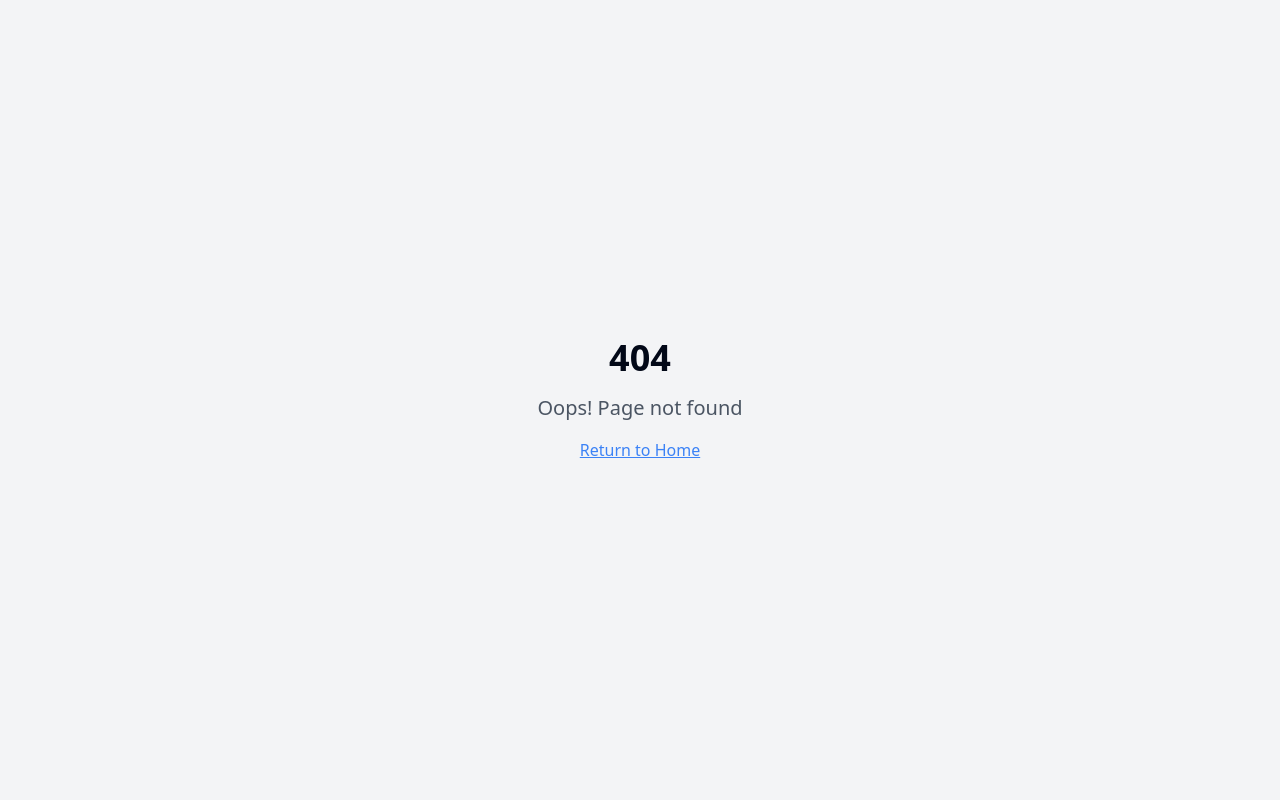
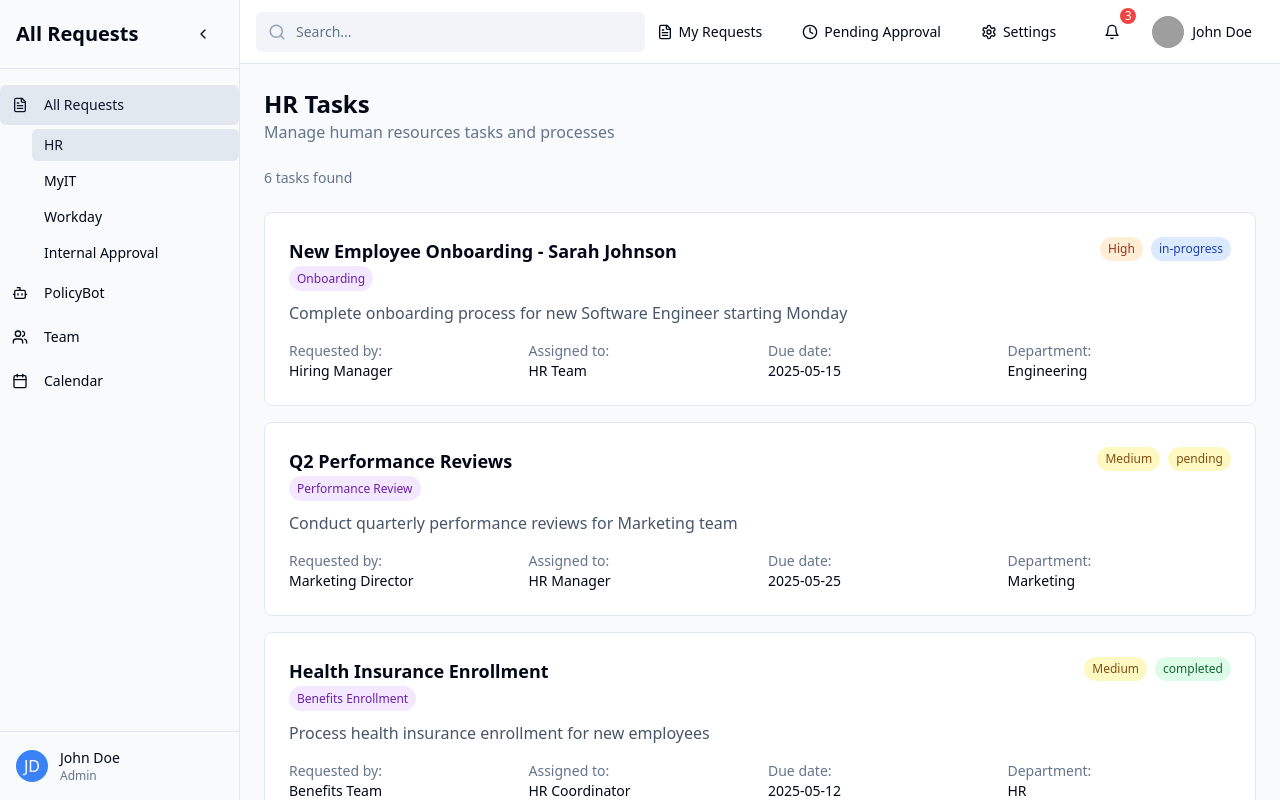
Before and after one commit to gqxcd/approval-flow-dashboard, a React (Vite) app: page /hr in a window 1280 px wide. Before the commit this address had no page. Built offline with nearby package versions, Linux system fonts and the light colour scheme; grey boxes are pictures that could not be loaded.

Commit message:
Add HR tasks and HR menu item
-   Created mock data file for HR tasks.
-   Created HR page.
-   Added HR menu item to the left sidebar.

```diff
--- a/src/App.tsx
+++ b/src/App.tsx
@@ -9,6 +9,7 @@ import NotFound from "./pages/NotFound";
 import InternalApproval from "./pages/InternalApproval";
 import PolicyBotPage from "./pages/PolicyBot";
 import MyItPage from "./pages/MyItPage";
+import HrPage from "./pages/HrPage";
 
 const queryClient = new QueryClient();
 
@@ -20,6 +21,7 @@ const App = () => (
       <BrowserRouter>
         <Routes>
           <Route path="/" element={<Index />} />
+          <Route path="/hr" element={<HrPage />} />
           <Route path="/myit" element={<MyItPage />} />
           <Route path="/internal-approval" element={<InternalApproval />} />
           <Route path="/policy-bot" element={<PolicyBotPage />} />
--- /dev/null
+++ b/src/data/mockHrTasks.ts
@@ -0,0 +1,106 @@
+export interface HrTask {
+  id: string;
+  taskType: 'Onboarding' | 'Performance Review' | 'Benefits Enrollment' | 'Policy Update' | 'Training' | 'Offboarding';
+  title: string;
+  description: string;
+  priority: 'Low' | 'Medium' | 'High' | 'Critical';
+  status: 'pending' | 'in-progress' | 'completed' | 'rejected';
+  requestedBy: string;
+  assignedTo: string;
+  dateCreated: string;
+  dueDate: string;
+  department: string;
+}
+
+const mockHrTasksData: HrTask[] = [
+  {
+    id: 'HR-001',
+    taskType: 'Onboarding',
+    title: 'New Employee Onboarding - Sarah Johnson',
+    description: 'Complete onboarding process for new Software Engineer starting Monday',
+    priority: 'High',
+    status: 'in-progress',
+    requestedBy: 'Hiring Manager',
+    assignedTo: 'HR Team',
+    dateCreated: '2025-05-10',
+    dueDate: '2025-05-15',
+    department: 'Engineering'
+  },
+  {
+    id: 'HR-002',
+    taskType: 'Performance Review',
+    title: 'Q2 Performance Reviews',
+    description: 'Conduct quarterly performance reviews for Marketing team',
+    priority: 'Medium',
+    status: 'pending',
+    requestedBy: 'Marketing Director',
+    assignedTo: 'HR Manager',
+    dateCreated: '2025-05-08',
+    dueDate: '2025-05-25',
+    department: 'Marketing'
+  },
+  {
+    id: 'HR-003',
+    taskType: 'Benefits Enrollment',
+    title: 'Health Insurance Enrollment',
+    description: 'Process health insurance enrollment for new employees',
+    priority: 'Medium',
+    status: 'completed',
+    requestedBy: 'Benefits Team',
+    assignedTo: 'HR Coordinator',
+    dateCreated: '2025-05-05',
+    dueDate: '2025-05-12',
+    department: 'HR'
+  },
+  {
+    id: 'HR-004',
+    taskType: 'Policy Update',
+    title: 'Remote Work Policy Revision',
+    description: 'Update remote work policy based on recent company changes',
+    priority: 'Low',
+    status: 'pending',
+    requestedBy: 'Executive Team',
+    assignedTo: 'HR Director',
+    dateCreated: '2025-05-07',
+    dueDate: '2025-05-30',
+    department: 'HR'
+  },
+  {
+    id: 'HR-005',
+    taskType: 'Training',
+    title: 'Diversity & Inclusion Workshop',
+    description: 'Organize mandatory D&I training for all staff members',
+    priority: 'High',
+    status: 'in-progress',
+    requestedBy: 'CEO',
+    assignedTo: 'Training Team',
+    dateCreated: '2025-05-09',
+    dueDate: '2025-05-20',
+    department: 'All Departments'
+  },
+  {
+    id: 'HR-006',
+    taskType: 'Offboarding',
+    title: 'Employee Exit Process - Mike Chen',
+    description: 'Complete offboarding checklist for departing employee',
+    priority: 'Medium',
+    status: 'in-progress',
+    requestedBy: 'Department Manager',
+    assignedTo: 'HR Specialist',
+    dateCreated: '2025-05-11',
+    dueDate: '2025-05-18',
+    department: 'Sales'
+  }
+];
+
+// Simulate API call with async/await
+export const fetchHrTasks = async (): Promise<HrTask[]> => {
+  // Simulate network delay
+  await new Promise(resolve => setTimeout(resolve, 400));
+
+  console.log('Fetching HR tasks from mock API...');
+  return mockHrTasksData;
+};
+
+// Keep the original export for backward compatibility
+export const mockHrTasks = mockHrTasksData;
--- /dev/null
+++ b/src/pages/HrPage.tsx
@@ -0,0 +1,112 @@
+
+import React, { useState, useEffect } from 'react';
+import MainLayout from '@/components/layout/MainLayout';
+import { fetchHrTasks, HrTask } from '@/data/mockHrTasks';
+
+const HrPage = () => {
+  const [hrTasks, setHrTasks] = useState<HrTask[]>([]);
+  const [isLoading, setIsLoading] = useState(true);
+
+  useEffect(() => {
+    const loadTasks = async () => {
+      try {
+        setIsLoading(true);
+        console.log('Loading HR tasks...');
+
+        const hrData = await fetchHrTasks();
+
+        setHrTasks(hrData);
+        console.log('HR tasks loaded successfully:', hrData.length, 'tasks');
+      } catch (error) {
+        console.error('Error loading HR tasks:', error);
+      } finally {
+        setIsLoading(false);
+      }
+    };
+
+    loadTasks();
+  }, []);
+
+  if (isLoading) {
+    return (
+      <MainLayout>
+        <div className="mb-6">
+          <h1 className="text-2xl font-bold">HR Tasks</h1>
+          <p className="text-slate-500">Manage human resources tasks and processes</p>
+        </div>
+        <div className="flex justify-center items-center h-64">
+          <div className="text-slate-500">Loading...</div>
+        </div>
+      </MainLayout>
+    );
+  }
+
+  return (
+    <MainLayout>
+      <div className="mb-6">
+        <h1 className="text-2xl font-bold">HR Tasks</h1>
+        <p className="text-slate-500">Manage human resources tasks and processes</p>
+      </div>
+
+      <div className="space-y-6">
+        <div className="text-sm text-slate-500">
+          {hrTasks.length} task{hrTasks.length !== 1 ? 's' : ''} found
+        </div>
+
+        <div className="grid gap-4">
+          {hrTasks.map((task) => (
+            <div key={task.id} className="bg-white border border-slate-200 rounded-lg p-6">
+              <div className="flex justify-between items-start mb-3">
+                <div>
+                  <h3 className="font-semibold text-lg">{task.title}</h3>
+                  <span className="text-xs bg-purple-100 text-purple-800 px-2 py-1 rounded-full">
+                    {task.taskType}
+                  </span>
+                </div>
+                <div className="flex items-center gap-2">
+                  <span className={`text-xs px-2 py-1 rounded-full ${
+                    task.priority === 'Critical' ? 'bg-red-100 text-red-800' :
+                    task.priority === 'High' ? 'bg-orange-100 text-orange-800' :
+                    task.priority === 'Medium' ? 'bg-yellow-100 text-yellow-800' :
+                    'bg-green-100 text-green-800'
+                  }`}>
+                    {task.priority}
+                  </span>
+                  <span className={`text-xs px-2 py-1 rounded-full ${
+                    task.status === 'pending' ? 'bg-yellow-100 text-yellow-800' :
+                    task.status === 'in-progress' ? 'bg-blue-100 text-blue-800' :
+                    task.status === 'completed' ? 'bg-green-100 text-green-800' :
+                    'bg-red-100 text-red-800'
+                  }`}>
+                    {task.status}
+                  </span>
+                </div>
+              </div>
+              <p className="text-slate-600 mb-4">{task.description}</p>
+              <div className="grid grid-cols-2 md:grid-cols-4 gap-4 text-sm">
+                <div>
+                  <span className="text-slate-500">Requested by:</span>
+                  <div className="font-medium">{task.requestedBy}</div>
+                </div>
+                <div>
+                  <span className="text-slate-500">Assigned to:</span>
+                  <div className="font-medium">{task.assignedTo}</div>
+                </div>
+                <div>
+                  <span className="text-slate-500">Due date:</span>
+                  <div className="font-medium">{task.dueDate}</div>
+                </div>
+                <div>
+                  <span className="text-slate-500">Department:</span>
+                  <div className="font-medium">{task.department}</div>
+                </div>
+              </div>
+            </div>
+          ))}
+        </div>
+      </div>
+    </MainLayout>
+  );
+};
+
+export default HrPage;
```
